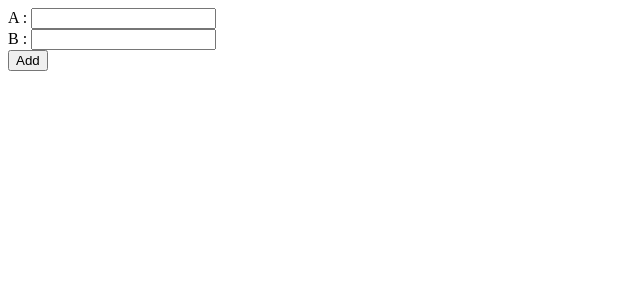
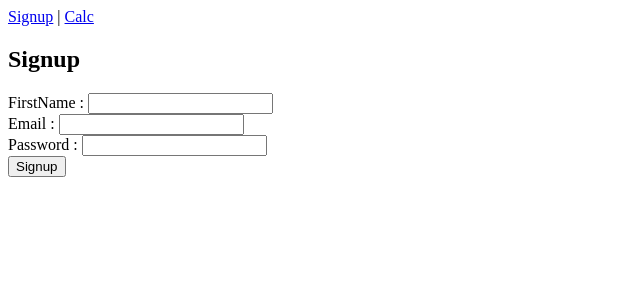
Before and after one commit to tejasshah2k19/c-tf21-mean, an Angular app: page /signup in a window 1280 px wide. Before the commit this address led to /. Shown: the top 300 px of the page, without its empty margins (0-640 px from the left). Built offline with nearby package versions, Linux system fonts and the light colour scheme.

Commit message:
signup - user service

```diff
--- a/src/app/app-routing.module.ts
+++ b/src/app/app-routing.module.ts
@@ -1,7 +1,12 @@
 import { NgModule } from '@angular/core';
 import { RouterModule, Routes } from '@angular/router';
+import { CalcComponent } from './calc/calc.component';
+import { SignupComponent } from './signup/signup.component';
 
-const routes: Routes = [];
+const routes: Routes = [
+  {path:"signup",component:SignupComponent},
+  {path:"calc",component:CalcComponent}
+];
 
 @NgModule({
   imports: [RouterModule.forRoot(routes)],
--- a/src/app/app.component.html
+++ b/src/app/app.component.html
@@ -1,2 +1,4 @@
-
-<app-calc></app-calc>
+<a routerLink="signup">Signup</a> |
+<a routerLink="calc">Calc</a>
+<br>
+ <router-outlet></router-outlet>
--- a/src/app/calc/calc.component.html
+++ b/src/app/calc/calc.component.html
@@ -1,3 +1,6 @@
+
+<input type="number" (ngModel)="a" />
+<br>
 
 A : <input type="number" [(ngModel)]="a" />
 <br>
--- a/src/app/signup/signup.component.html
+++ b/src/app/signup/signup.component.html
@@ -2,9 +2,9 @@
 <h2>Signup</h2>
 
 <form >
-    FirstName : <input type="text" name="firstName"/><br>
-    Email : <input type="text" name="email"/><br>
-    Password : <input type="text" name="password"/><br>
+    FirstName : <input [(ngModel)]="firstName"  type="text" name="firstName"/><br>
+    Email : <input [(ngModel)]="email"  type="text" name="email"/><br>
+    Password : <input [(ngModel)]="password" type="text" name="password"/><br>
 
-    <input type="button" value="Signup"/>
+    <input type="button" (click)="saveUser()"  value="Signup"/>
 </form>
--- a/src/app/signup/signup.component.ts
+++ b/src/app/signup/signup.component.ts
@@ -1,4 +1,5 @@
 import { Component, OnInit } from '@angular/core';
+import { UserService } from '../user.service';
 
 @Component({
   selector: 'app-signup',
@@ -7,9 +8,24 @@ import { Component, OnInit } from '@angular/core';
 })
 export class SignupComponent implements OnInit {
 
-  constructor() { }
+
+  users:Array<any>= []
+
+
+  firstName:string=""
+  email:string=""
+  password:string=""
+  constructor(private userService:UserService) { }
 
   ngOnInit(): void {
   }
 
+  saveUser(){
+
+    console.log(this.firstName);
+   let user = {"firstName":this.firstName,"email":this.email,"password":this.password}
+    this.userService.users.push(user);
+   console.log(this.userService.users)
+  }
+
 }
--- /dev/null
+++ b/src/app/user.service.ts
@@ -0,0 +1,11 @@
+import { Injectable } from '@angular/core';
+
+@Injectable({
+  providedIn: 'root' //global
+})
+export class UserService {
+
+ public users:Array<any>=[]
+
+  constructor() { }
+}
```
Also changed, not shown: src/notes.txt, 1 other file (tests, documents, lock files or other folders).
